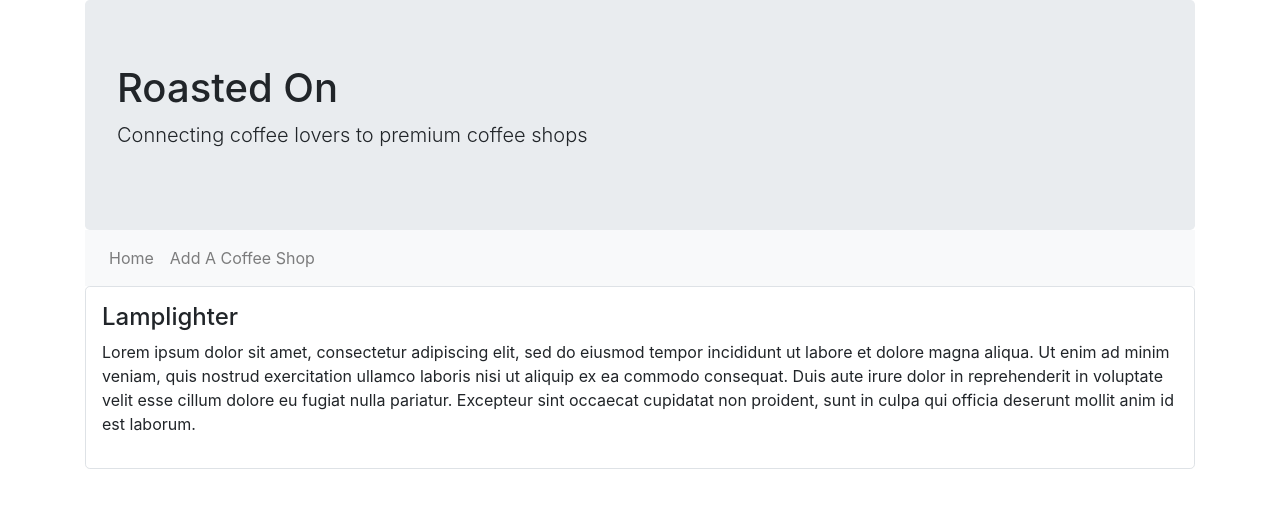
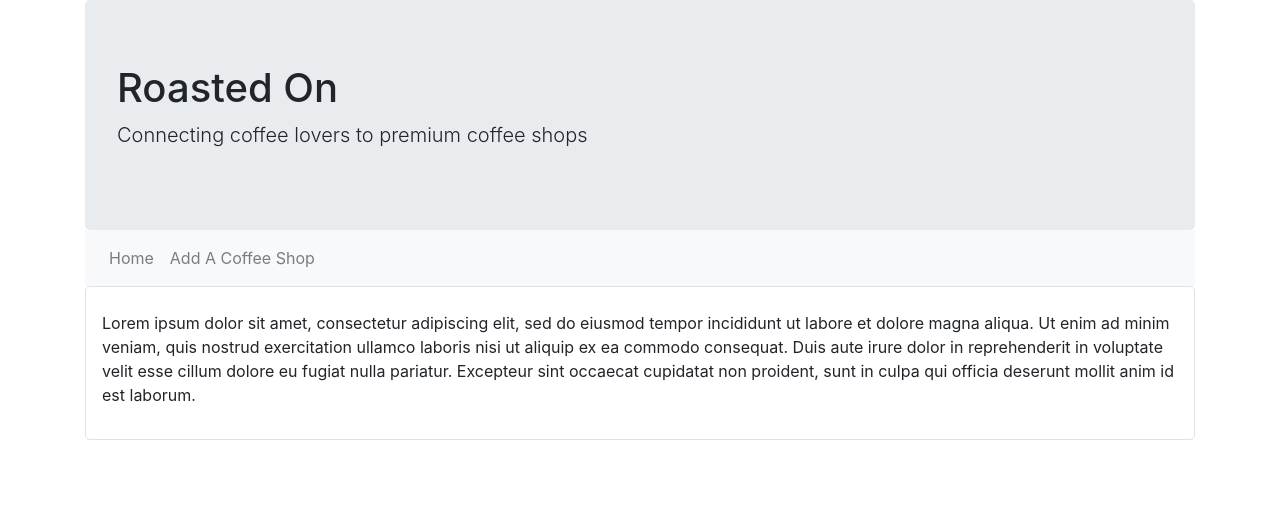
Before and after one commit to t-fa/roastedon, a React (Create React App) app in the folder frontend/: page /shops in a window 1280 px wide. Shown: the top 508 px of the page. Built offline with nearby package versions, Linux system fonts and the light colour scheme.

Commit message:
Added Redirect to ShopSearch

```diff
--- a/frontend/src/components/MainLayout.js
+++ b/frontend/src/components/MainLayout.js
@@ -20,8 +20,8 @@ class MainLayout extends React.Component {
         <Switch>
           <Route exact path="/" component={Home} />
           <Route path="/add" component={AddShopForm} />
+          <Route path="/shops" component={ShopThumbnailView} />
         </Switch>
-        <ShopThumbnailView shopname="Lamplighter" />
       </div>
     );
   }
--- a/frontend/src/components/ShopSearch.js
+++ b/frontend/src/components/ShopSearch.js
@@ -1,5 +1,6 @@
 import React from 'react';
 import axios from 'axios';
+import { Redirect } from 'react-router-dom';
 
 import SearchBar from './SearchBar';
 
@@ -9,6 +10,7 @@ class ShopSearch extends React.Component {
     this.state = {
       zipcode: '',
       shops: [],
+      shopsFound: false,
     };
   }
 
@@ -21,7 +23,8 @@ class ShopSearch extends React.Component {
     axios
       .get(`http://localhost:3001/?zipcode=${this.state.zipcode}`)
       .then((response) => {
-        this.setState({ shops: response.data, zipcode: '' });
+        this.setState({ shops: response.data, zipcode: '', shopsFound: true });
+        <Redirect to="/shops" />;
       })
       .catch((error) => {
         console.log(error);
@@ -29,6 +32,9 @@ class ShopSearch extends React.Component {
   };
 
   render() {
+    if (this.state.shopsFound === true) {
+      return <Redirect to="/shops" />;
+    }
     return (
       <>
         <SearchBar
```
